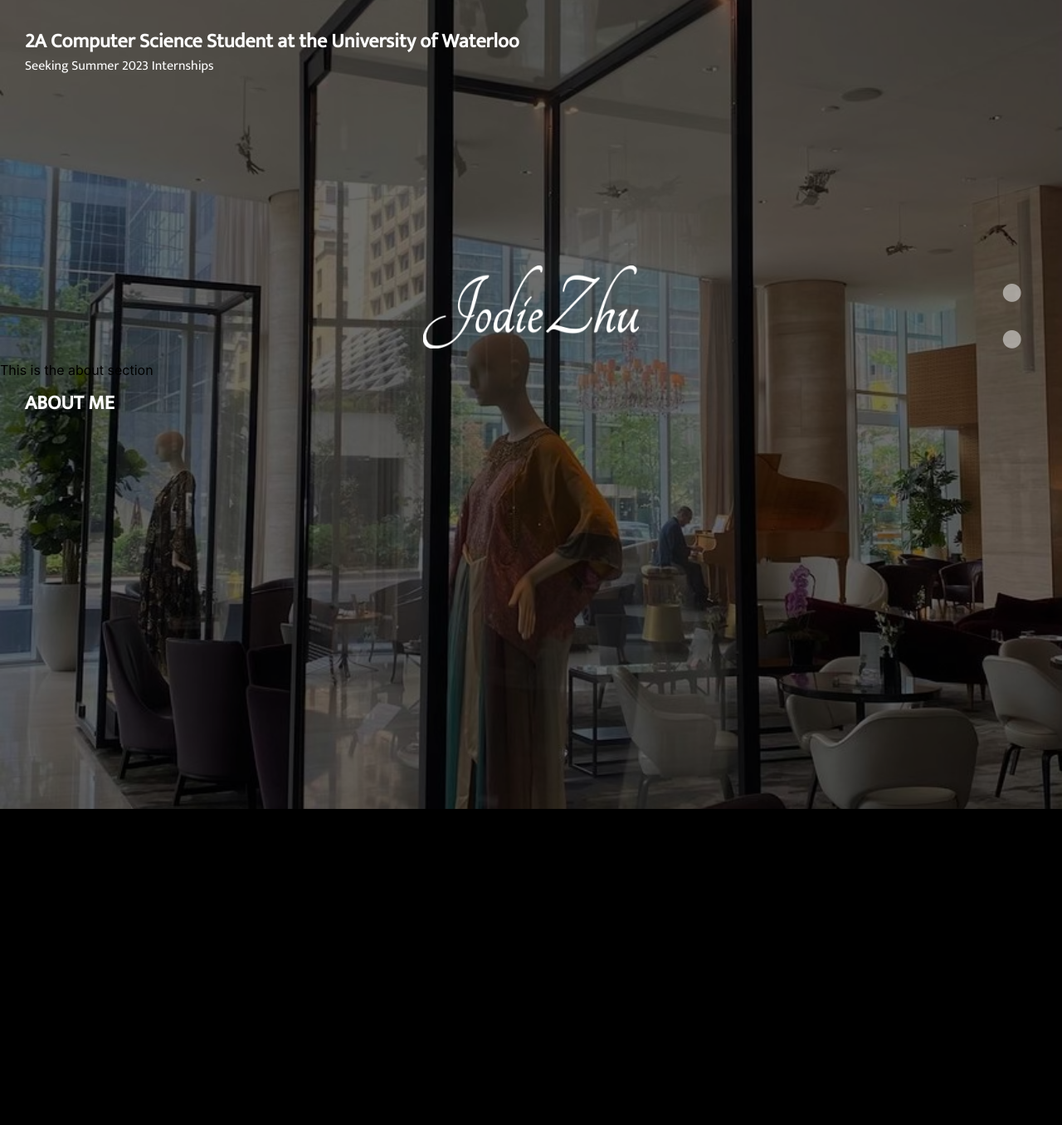
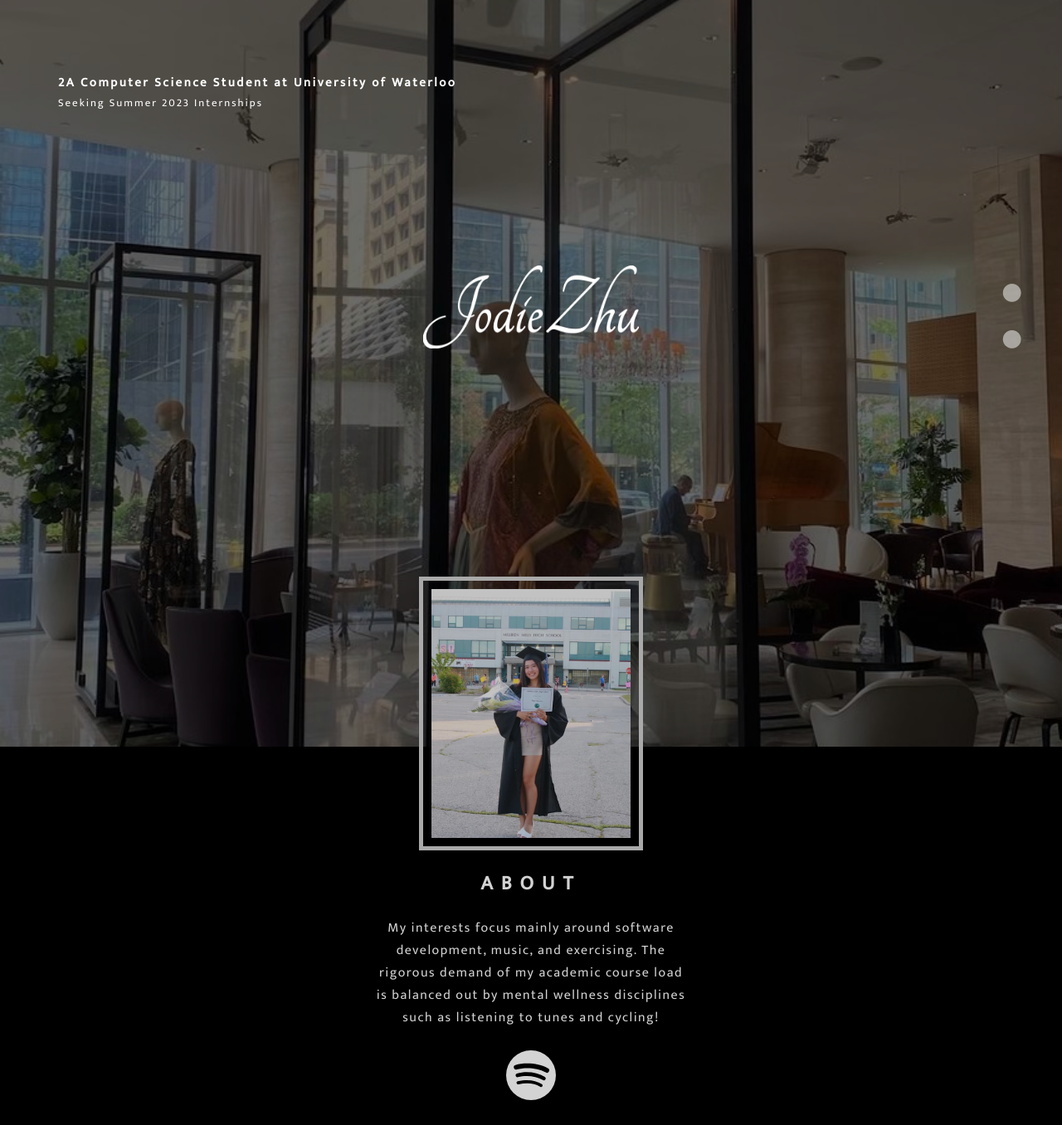
Before and after one commit to jodiezhuu/portfoliowebsiteV2, a React (Create React App) app: page / in a window 1280 px wide. Shown: the whole page at 83% size. Before the commit the page ends 975 px from the top, so only its background shows below. Built offline with nearby package versions, Linux system fonts and the light colour scheme.

Commit message:
about me page

```diff
--- a/src/pages/About.css
+++ b/src/pages/About.css
@@ -1,14 +1,39 @@
-.header{
-    padding-top: 10px;
-    padding-left: 30px;
-    color: white;
-    z-index: 1;
-    position: static;
+.title {
+    align-items: center;
+    color: #D3D3D3;
     font-family: 'Mukta', sans-serif;
+    max-width: 30%;
+    margin-left: auto;
+    margin-right: auto;
+    letter-spacing: 10px;
+    display: block;
     text-align: center;
 }
 
-body{
+.description {
+    align-items: center;
+    color: #D3D3D3;
+    font-family: 'Mukta', sans-serif;
+    max-width: 30%;
+    margin-left: auto;
+    margin-right: auto;
+    letter-spacing: 1.5px;
+    display: block;
+    text-align: center;
+}
+
+.spotifyIcon{
+    color: #D3D3D3;
+    margin-left: auto;
+    margin-right: auto;
+    display: block;
+    padding-top: 10px;
+    padding-bottom: 30px;
+    width: 60px;
+    height: 60px;
+}
+
+body {
     background-color: black;
     min-height: 975px;
     position: static;
--- a/src/pages/About.js
+++ b/src/pages/About.js
@@ -1,6 +1,7 @@
 import React from 'react';
 import { useNav } from '../customHooks/useNav';
 import './About.css'
+import { BsSpotify } from "react-icons/bs";
 
 export default function About() {
 
@@ -8,10 +9,17 @@ export default function About() {
 
 	return (
 		<section ref={aboutRef} id='aboutContainer'>
-			<div>
-				<h1 className='header'>ABOUT ME</h1>
-				<p>This is the about section</p>
-			</div>
+			<h1 className = 'title'>ABOUT</h1>
+				<p className = 'description'>
+					My interests focus mainly around software development,
+					music, and exercising. The rigorous demand of
+					my academic course load is balanced out by mental
+					wellness disciplines such as listening to
+					tunes and cycling!
+				</p>
+			<a href='https://open.spotify.com/user/itsmejodie_12?si=4c8d72843f844994' target='_blank'>
+				<BsSpotify className = 'spotifyIcon'/>
+			</a>
 		</section>
 	);
 }
--- a/src/pages/Home.css
+++ b/src/pages/Home.css
@@ -1,10 +1,13 @@
 .homeBackground {
     width: 100%;
-    height: 975px;
+    height: 900px;
     object-fit: cover;
     filter: brightness(60%);
     z-index: -1;
     position: absolute;
+    display: inline;
+    box-sizing: border-box;
+    max-height: 900px;
 }
 
 .logo {
@@ -19,21 +22,41 @@
 }
 
 .header {
-  padding-top: 10px;
-  padding-left: 30px;
+  padding-top: 75px;
+  padding-left: 70px;
   color: white;
   z-index: 1;
   position: absolute;
   font-family: 'Mukta', sans-serif;
+  font-size: 15px;
+  letter-spacing: 2.5px;
 }
 
 .subtitle {
-  padding-top: 50px;
-  padding-left: 30px;
+  padding-top: 100px;
+  padding-left: 70px;
   color: white;
   z-index: 1;
   position: absolute;
   font-family: 'Mukta', sans-serif;
+  font-size: 13px;
+  letter-spacing: 2px;
+}
+
+.aboutMePic {
+  max-height: 300px;
+  filter: brightness(80%);
+  border-radius: 0%;
+  border-color: #D3D3D3;
+  border-width: 5px;
+  padding: 10px;
+  border-style: solid;
+  margin-top: 275px;
+  display: block;
+  margin-left: auto;
+  margin-right: auto;
+  transition-delay: 5s;
+  animation: fadeInAnimation ease 3s;
 }
 
 body {
@@ -41,6 +64,9 @@ body {
     animation-iteration-count: 1;
     animation-fill-mode: forwards;
     background-color: black;
+    min-height: 975px;
+    position: static;
+    page-break-after: avoid;
 }
 
 @keyframes fadeInAnimation {
--- a/src/pages/Home.js
+++ b/src/pages/Home.js
@@ -8,10 +8,15 @@ export default function Home() {
 	return (
 		<>
 		<section ref={homeRef} id='homeContainer'>
-			<img className = 'homeBackground' src={process.env.PUBLIC_URL + imgBackground}></img>
-			<h1 className = 'header'>2A Computer Science Student at the University of Waterloo</h1>
-			<p className = 'subtitle'>Seeking Summer 2023 Internships</p>
-			<img className = 'logo' src={process.env.PUBLIC_URL + logoBackground}></img>
+			<body>
+				<img className = 'homeBackground' src={process.env.PUBLIC_URL + imgBackground}></img>
+				<h1 className = 'header'>2A Computer Science Student at University of Waterloo</h1>
+				<p className = 'subtitle'>Seeking Summer 2023 Internships</p>
+				<div>
+					<img className = 'logo' src={process.env.PUBLIC_URL + logoBackground}></img>
+					<img className = 'aboutMePic' src={process.env.PUBLIC_URL + '/imgs/aboutme.png'}></img>
+				</div>
+			</body>
 		</section>
 		</>
 	);
```
Also changed, not shown: public/imgs/aboutme.png (added).
